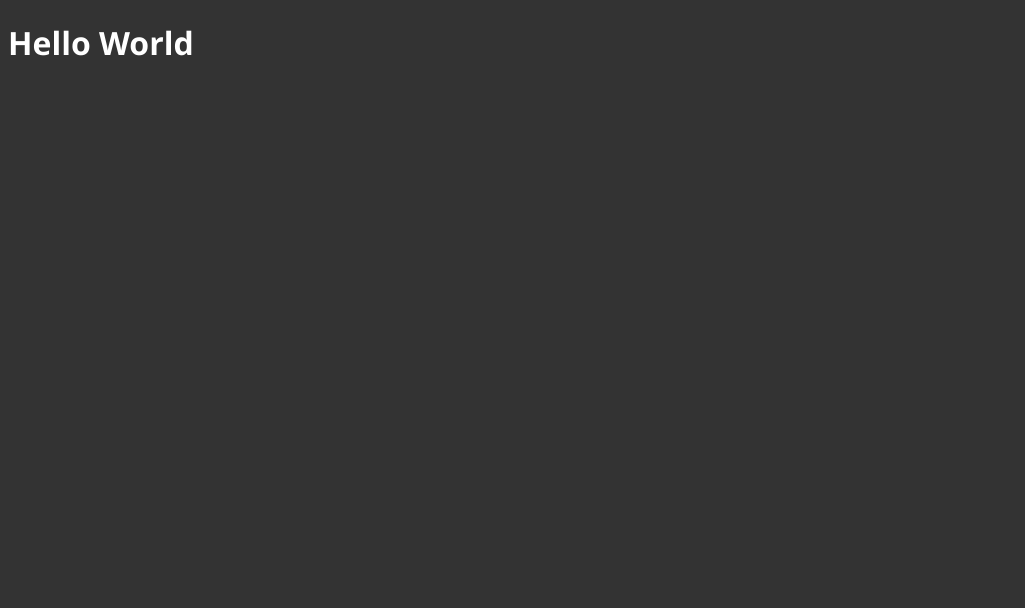
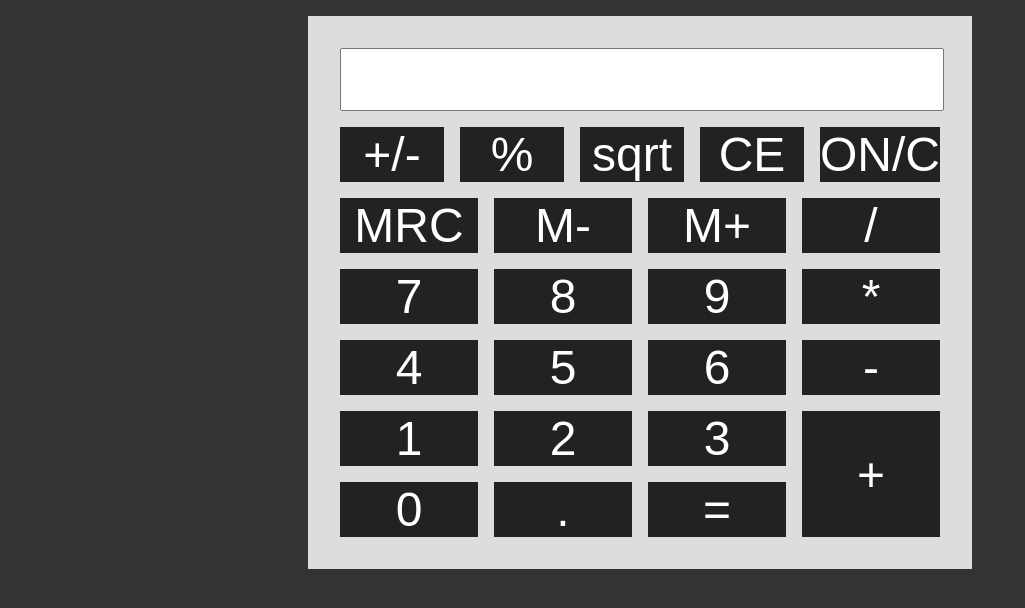
Before and after one commit to kolaczyn/calculator-vue, a Vue app: page / in a window 1280 px wide. Shown: the top 608 px of the page, without its empty margins (0-1025 px from the left). Built offline with nearby package versions, Linux system fonts and the light colour scheme.

Commit message:
Implemented overall layout

```diff
--- a/src/App.vue
+++ b/src/App.vue
@@ -1,5 +1,5 @@
 <template>
-<Calculator></Calculator>
+  <Calculator></Calculator>
 </template>
 
 <script>
@@ -13,9 +13,15 @@ export default {
 </script>
 
 <style lang="scss">
-body{
+body {
   background: #333;
   color: #fff;
-  font-family: 'Segoe UI', Tahoma, Geneva, Verdana, sans-serif;
+  font-family: "Segoe UI", Tahoma, Geneva, Verdana, sans-serif;
+}
+*,
+*::before,
+*::after {
+  margin: 0;
+  padding: 0;
 }
 </style>
--- /dev/null
+++ b/src/assets/btnsLabels.js
@@ -0,0 +1,22 @@
+export const upperLabels = ['+/-', '%', 'sqrt', 'CE', 'ON/C'];
+export const lowerLabels = [
+  'MRC',
+  'M-',
+  'M+',
+  '/',
+  '7',
+  '8',
+  '9',
+  '*',
+  '4',
+  '5',
+  '6',
+  '-',
+  '1',
+  '2',
+  '3',
+  '0',
+  '.',
+  '=',
+  '+',
+];
--- a/src/components/Calculator.vue
+++ b/src/components/Calculator.vue
@@ -1,13 +1,32 @@
 <template>
-  <h1>Hello World</h1>
+  <section class="calculator">
+    <InputField></InputField>
+    <Numpad></Numpad>
+  </section>
 </template>
 
 <script>
+import InputField from './InputField.vue';
+import Numpad from './Numpad.vue';
+
 export default {
-
+  data() {
+    return {
+      inputValue: '',
+    };
+  },
+  components: {
+    InputField,
+    Numpad,
+  },
 };
 </script>
 
 <style lang="scss">
-
+.calculator {
+  background: #ddd;
+  max-width: 600px;
+  margin: 1rem auto;
+  padding: 2rem;
+}
 </style>
--- /dev/null
+++ b/src/components/InputField.vue
@@ -0,0 +1,13 @@
+<template lang="">
+  <input />
+  <!-- <span>Hello</span> -->
+</template>
+<script>
+export default {};
+</script>
+<style lang="scss">
+input {
+  width: 100%;
+  font-size: 3.2rem;
+}
+</style>
--- /dev/null
+++ b/src/components/Numpad.vue
@@ -0,0 +1,75 @@
+<template lang="">
+  <section>
+    <ul class="upper-btns">
+      <li v-for="label in upperBtnsLabels" :key="label">
+        <button>
+          {{ label }}
+        </button>
+      </li>
+    </ul>
+    <ul class="lower-btns">
+      <li v-for="label in lowerBtnsLabels" :key="label">
+        <button>
+          {{ label }}
+        </button>
+      </li>
+    </ul>
+  </section>
+</template>
+<script>
+import { upperLabels, lowerLabels } from '../assets/btnsLabels';
+
+export default {
+  data() {
+    return {
+
+      // button lables probably don't have to be in data, since the labels are 'static'
+    };
+  },
+  computed: {
+    lowerBtnsLabels() {
+      return lowerLabels;
+    },
+    upperBtnsLabels() {
+      return upperLabels;
+    },
+  },
+};
+</script>
+<style lang="scss">
+.upper-btns {
+  grid-template-columns: repeat(5, 1fr);
+  margin-bottom: 1rem;
+  margin-top: 1rem;
+}
+.lower-btns {
+  grid-template-rows: repeat(5, 1fr);
+  grid-template-columns: repeat(4, 1fr);
+  :last-child {
+    /* for the longer + button */
+    grid-row: 4 / span 2;
+    grid-column: 4 / span 1;
+    button {
+      height: 100%;
+    }
+  }
+}
+.upper-btns,
+.lower-btns {
+  display: grid;
+  grid-gap: 1rem;
+  button {
+    width: 100%;
+    font-size: 3rem;
+  }
+}
+ul {
+  list-style-type: none;
+}
+button {
+  background: #222;
+  color: #fff;
+  border: none;
+  cursor: pointer;
+}
+</style>
```
